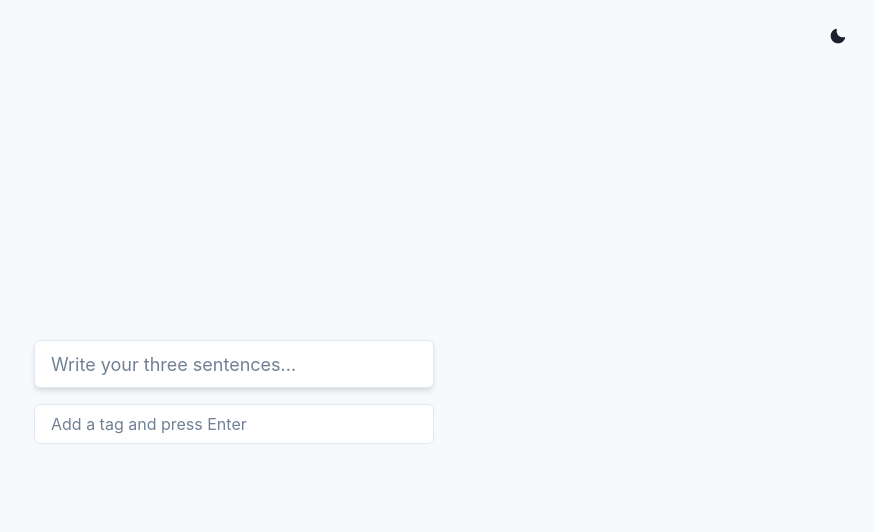
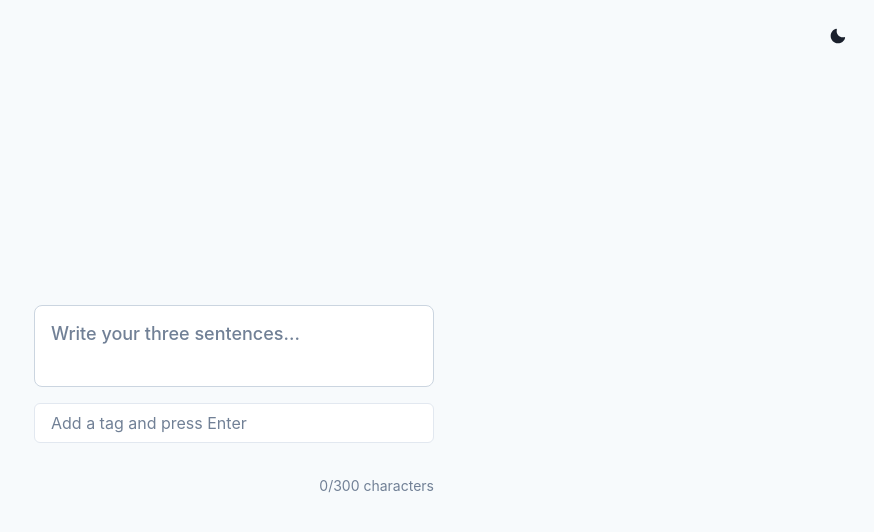
Before and after one commit to brageaasen/three-sentences, a React (Vite) app in the folder electron-app/: page / in a window 1280 px wide. Shown: the top 532 px of the page, without its empty margins (406-1280 px from the left). Built offline with nearby package versions, Linux system fonts and the light colour scheme.

Commit message:
Added character limit to journal entry, also visualized this. Journal entry box also stretches according to input now.

```diff
--- a/electron-app/src/App.tsx
+++ b/electron-app/src/App.tsx
@@ -1,4 +1,4 @@
-import { Box, Flex, VStack, useToast } from "@chakra-ui/react";
+import { Box, Flex, VStack, Text, useToast } from "@chakra-ui/react";
 import { useState } from "react";
 import ColorModeToggle from "./components/ColorModeToggle";
 import JournalInput from "./components/JournalInput";
@@ -65,6 +65,9 @@ function App() {
             tagInput={tagInput}
             setTagInput={setTagInput}
           />
+          <Text fontSize="sm" color="gray.500" alignSelf="flex-end">
+            {text.length}/300 characters
+          </Text>
         </VStack>
       </Flex>
     </Box>
--- a/electron-app/src/components/JournalInput.tsx
+++ b/electron-app/src/components/JournalInput.tsx
@@ -1,28 +1,62 @@
-import { Input } from "@chakra-ui/react";
+import { Textarea } from "@chakra-ui/react";
+import { useRef, useEffect } from "react";
 
-const JournalInput = ({ value, onChange, onEnter }) => (
-  <Input
+const JournalInput = ({ value, onChange, onEnter }) => {
+  const textareaRef = useRef<HTMLTextAreaElement | null>(null);
+
+  useEffect(() => {
+    if (textareaRef.current) {
+      textareaRef.current.style.height = "auto";
+      textareaRef.current.style.height = `${textareaRef.current.scrollHeight}px`;
+    }
+  }, [value]);
+
+  return (
+    <Textarea
+      ref={textareaRef}
       id="journal-input"
       placeholder="Write your three sentences..."
-    size="lg"
-    width="400px"
-    bg="white"
-    color="black"
-    _dark={{
-      bg: "gray.700",
-      color: "white",
-      placeholder: { color: "gray.400" },
-    }}
-    boxShadow="md"
       value={value}
       onChange={(e) => onChange(e.target.value)}
       onKeyDown={(e) => {
-      if (e.key === "Enter") onEnter();
-      else if (e.key === "ArrowDown") {
+        if (e.key === "Enter" && !e.shiftKey) {
+          e.preventDefault();
+          onEnter();
+        } else if (e.key === "ArrowDown") {
           document.getElementById("tag-input")?.focus();
         }
       }}
+      size="lg"
+      width="100%"
+      maxLength={300}
+      maxW="600px"
+      minH="30px"
+      maxH="400px"
+      fontSize="lg"
+      fontWeight="medium"
+      resize="none"
+      overflow="hidden"
+      padding="4"
+      bg="white"
+      borderRadius="lg"
+      border="1px solid"
+      borderColor="gray.300"
+      _focus={{
+        borderColor: "blue.400",
+        boxShadow: "sm",
+      }}
+      _dark={{
+        bg: "gray.700",
+        borderColor: "gray.600",
+        color: "white",
+        placeholder: { color: "gray.400" },
+        _focus: {
+          borderColor: "blue.300",
+          boxShadow: "sm",
+        },
+      }}
     />
   );
+};
 
 export default JournalInput;
```
Also changed, not shown: 1 other file (tests, documents, lock files or other folders). Lines whose indentation alone changed are shown as unchanged.
